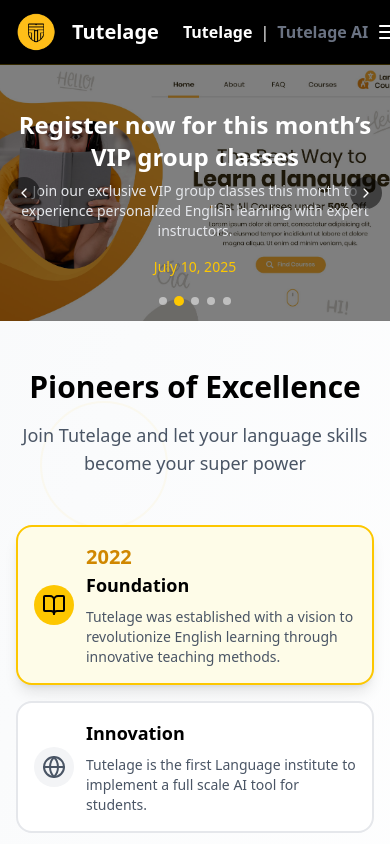
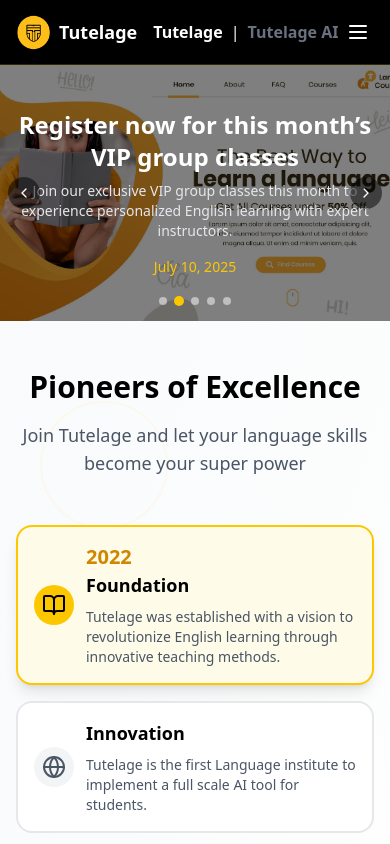
Before and after one commit to r3k4r/tutlig, a Next.js app: page / in a window 390 px wide. Shown: the top 844 px of the page. Built offline with nearby package versions, Linux system fonts and the light colour scheme.

Commit message:
Update Navbar.jsx

```diff
--- a/components/Navbar.jsx
+++ b/components/Navbar.jsx
@@ -70,10 +70,10 @@
       <div className="max-w-7xl mx-auto px-4 sm:px-6 lg:px-8">
         <div className="flex justify-between items-center h-16">
           {/* Logo */}
-          <div className="flex-shrink-0 flex items-center space-x-6 md:space-x-10">
-            <motion.div whileHover={{ scale: 1.05 }} className="text-yellow-400 font-bold text-xl">
-              <div className='flex items-center space-x-4'>
-                  <Image src={'/logo.png'} alt='logo' width={40} height={40} />
+          <div className="flex-shrink-0 flex items-center space-x-4 md:space-x-10">
+            <motion.div whileHover={{ scale: 1.05 }} className="text-yellow-400 font-bold text-lg md:text-xl">
+              <div className='flex items-center space-x-2 md:space-x-4'>
+                  <Image src={'/logo.png'} className='w-[35px] h-[35px] md:w-[40px] md:h-[40px]' alt='logo' width={40} height={40} />
                   <h3 className="font-bold text-white">Tutelage</h3>
               </div>
             </motion.div>
```
